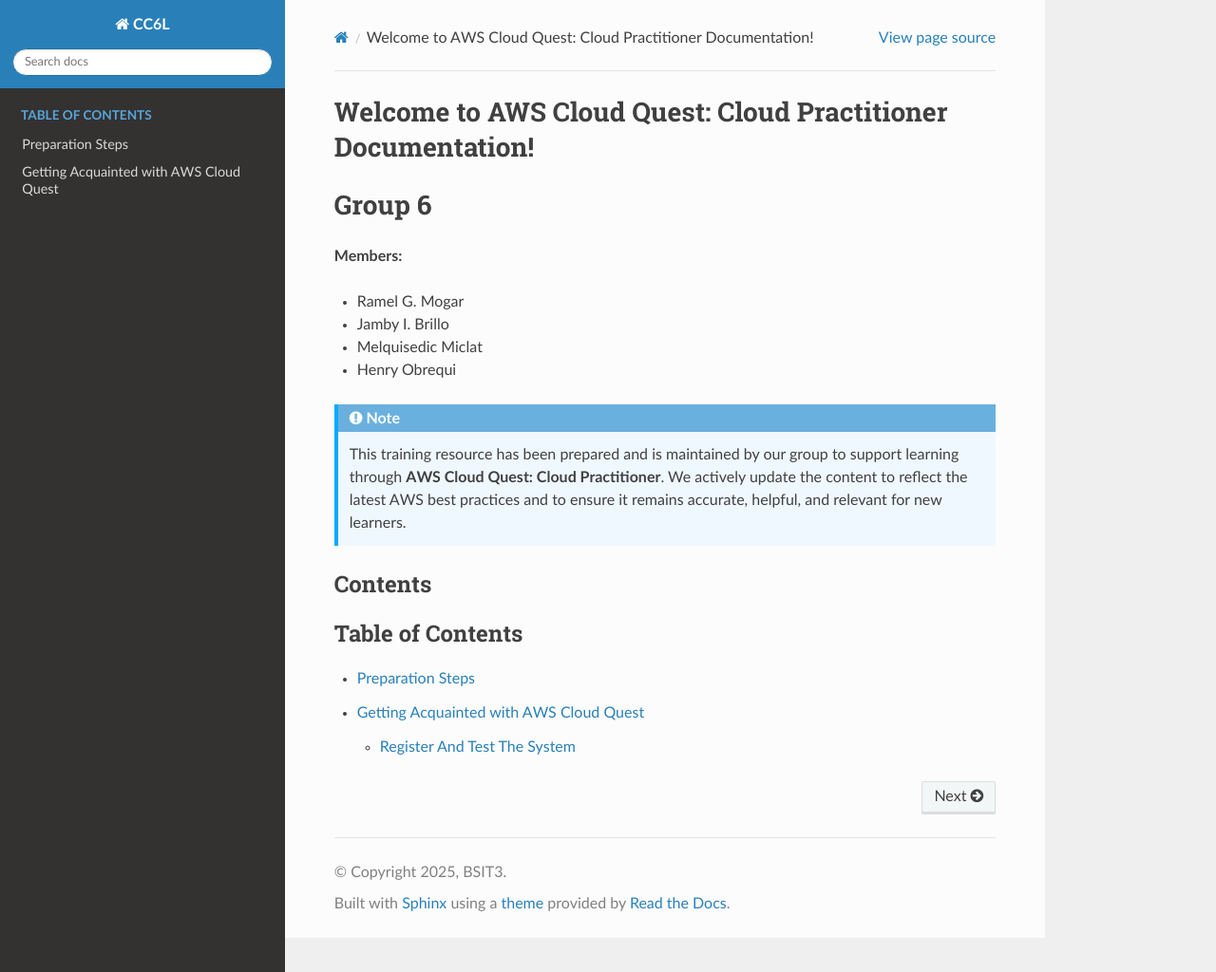
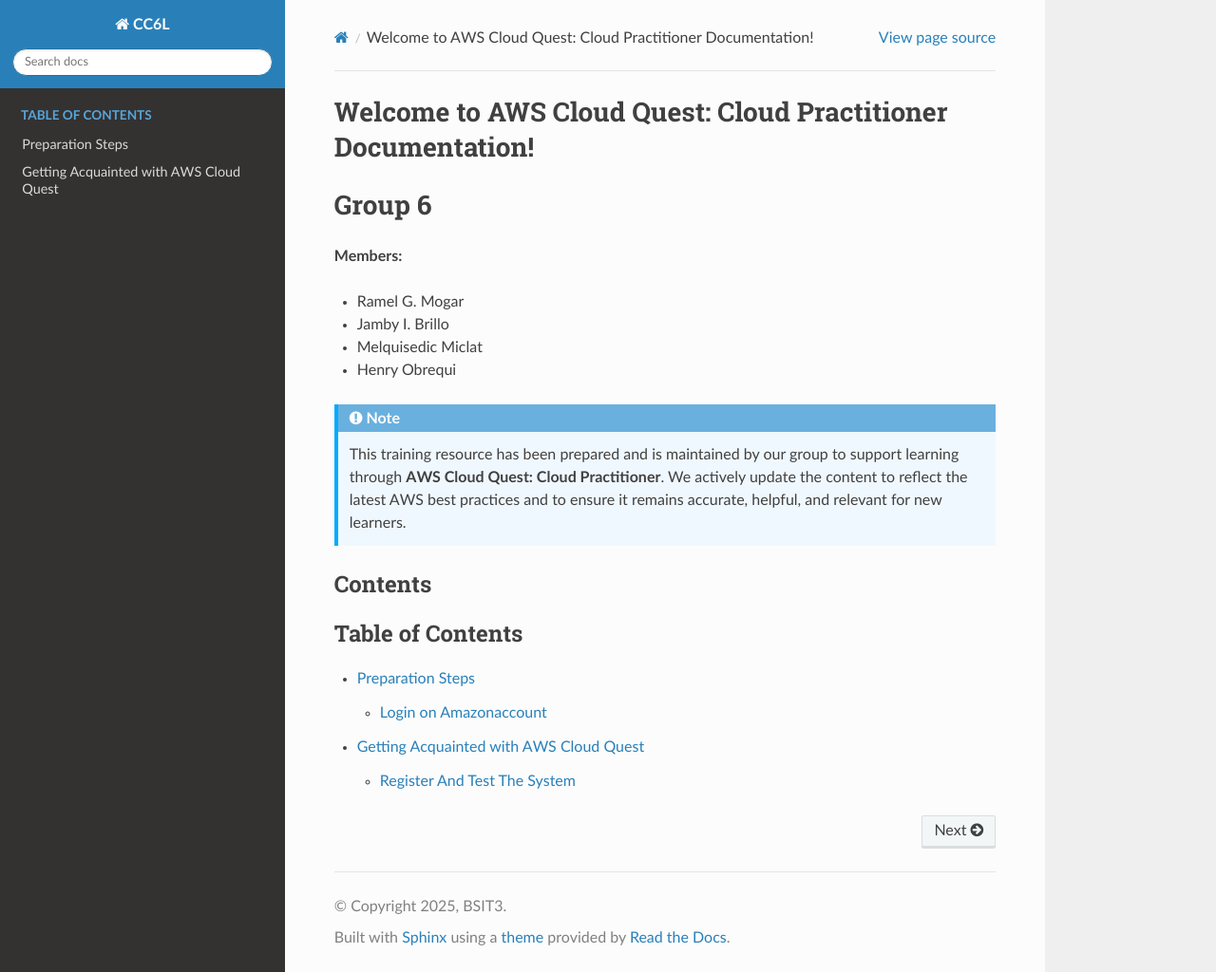
Before and after one commit to jambybrillo/aws_partitioner, a Sphinx documentation site: the page built from docs/source/index.rst, in a window 1280 px wide and 1024 px high. Shown: the whole window at 95% size. Built offline with Sphinx 7.4.7 and the Read the Docs theme 3.1.0, drawn with Linux system fonts in a browser that asks for light colours; pages that are not in the unit, such as notebooks, are missing from menus.

Commit message:
Update 1.2 Login to Amazon account.rst

```diff
--- a/docs/source/1.2 Login to Amazon account.rst
+++ b/docs/source/1.2 Login to Amazon account.rst
@@ -1,6 +1,5 @@
-.. raw:: html
-
-   <h1 class="center-title">Login on Amazonaccount</h1>
+Login on Amazonaccount
+===============
 
 
 There are four options for logging into AWS Training and Certification:
```
